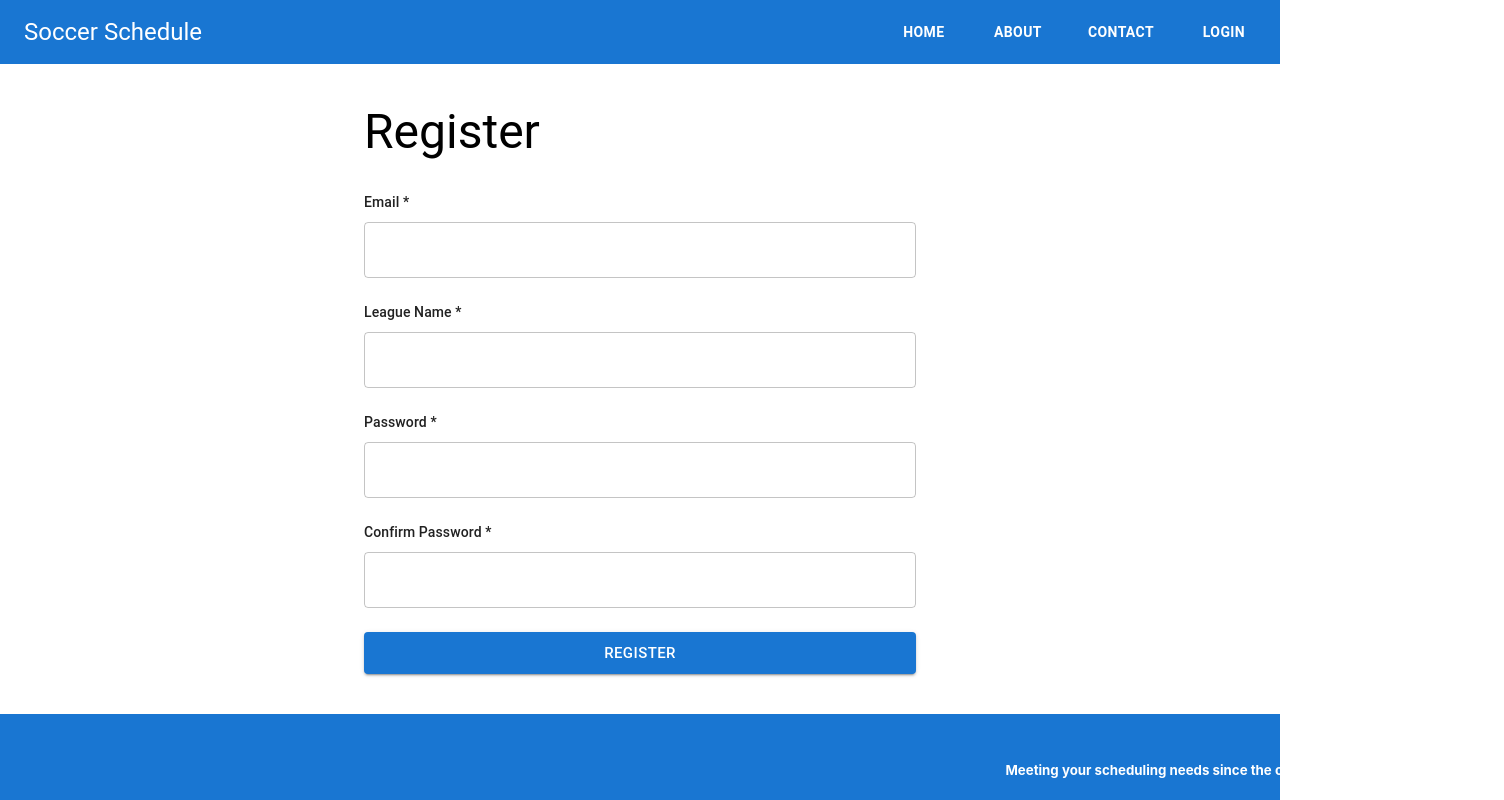
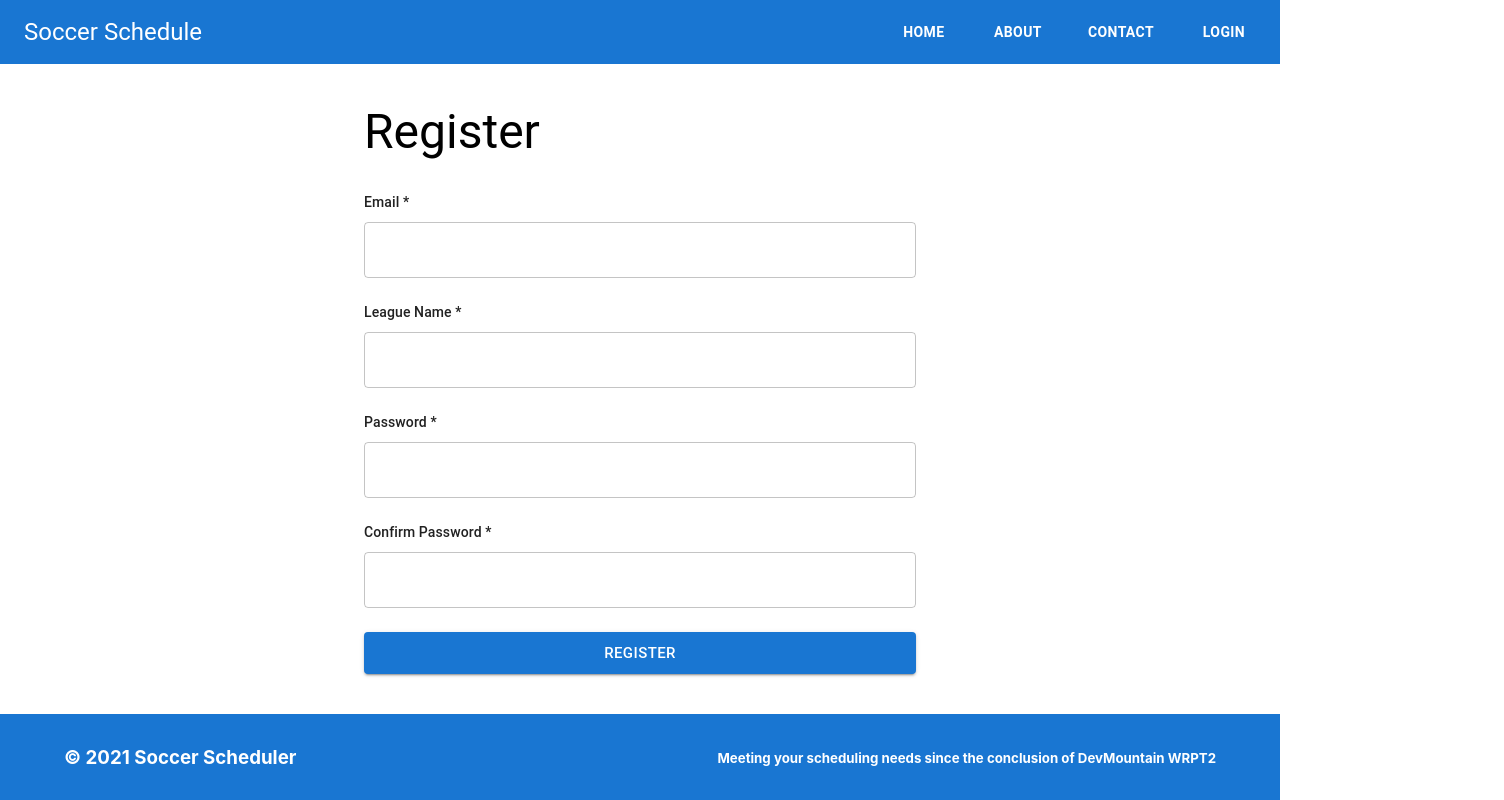
Before and after one commit to Team-DaaS/auto-schedulder, a React (Create React App) app: page /register in a window 1280 px wide. Shown: the top 800 px of the page, 1504 px wide, since content can reach past the window. Built offline with nearby package versions, Linux system fonts and the light colour scheme; no server answers; what react-swipeable-views-utils would draw is missing.

Commit message:
fixed footer

```diff
--- a/src/Components/Footer/Footer.js
+++ b/src/Components/Footer/Footer.js
@@ -7,38 +7,48 @@ export const Footer = () => {
   return (
     <Box sx={{ backgroundColor: "#1976d2" }}>
       <Container maxWidth="lg">
-        <Box p={{ xs: 4, md: 6, lg: 6 }}>
-          <Grid container>
-            <Grid item xs={12} md={3}>
+        <Box
+          sx={{
+            display: "flex",
+            justifyContent: "space-between",
+            alignItems: "center",
+          }}
+          pt={4}
+          pb={4}
+        >
+          {/* <Grid container>
+            <Grid item xs={12} md={3}> */}
           <Typography
             component="h3"
             variant="h8"
             sx={{
               color: "white",
+              alignText: "left",
 
-                  marginLeft: -45,
+              // marginLeft: -45,
             }}
           >
             © 2021 Soccer Scheduler
           </Typography>
-            </Grid>
+          {/* </Grid>
             <Grid item xs={12} md={3}></Grid>
-            <Grid item xs={12} md={3}>
+            <Grid item xs={12} md={3}> */}
           <Typography
             component="h5"
             variant="h8"
             sx={{
               color: "white",
-                  textAlign: "right",
-                  paddingRight: -20,
-                  marginRight: -75,
+              alignText: "right",
+              // textAlign: "right",
+              // paddingRight: -20,
+              // marginRight: -75,
             }}
           >
-                Meeting your scheduling needs since the conclusion of
-                DevMountain WRPT2
+            Meeting your scheduling needs since the conclusion of DevMountain
+            WRPT2
           </Typography>
-            </Grid>
-          </Grid>
+          {/* </Grid>
+          </Grid> */}
         </Box>
       </Container>
     </Box>
--- a/src/Components/Register/RegisterForm.js
+++ b/src/Components/Register/RegisterForm.js
@@ -13,7 +13,7 @@ import { Alert } from "@mui/material";
 import axios from "axios";
 // import { Button } from "@mui/material";
 
-const ContactForm = () => {
+const ContactForm = (props) => {
   const [email, setEmail] = useState("");
   const [league_name, setLeagueName] = useState("");
   const [password, setPassword] = useState("");
@@ -55,6 +55,7 @@ const ContactForm = () => {
             .post("/api/register", { email, password, league_name })
             .then((response) => {
               console.log(response);
+              props.history.push("/import");
             })
             .catch((e) => {
               setUserError(true);
```
Lines whose indentation alone changed are shown as unchanged.
